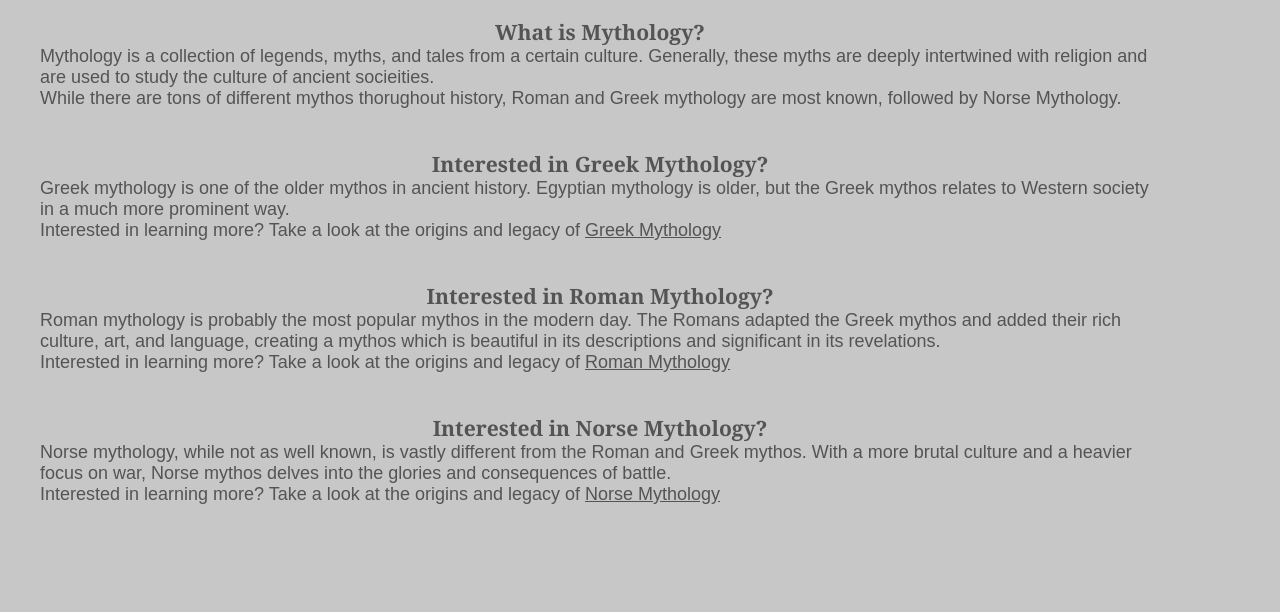
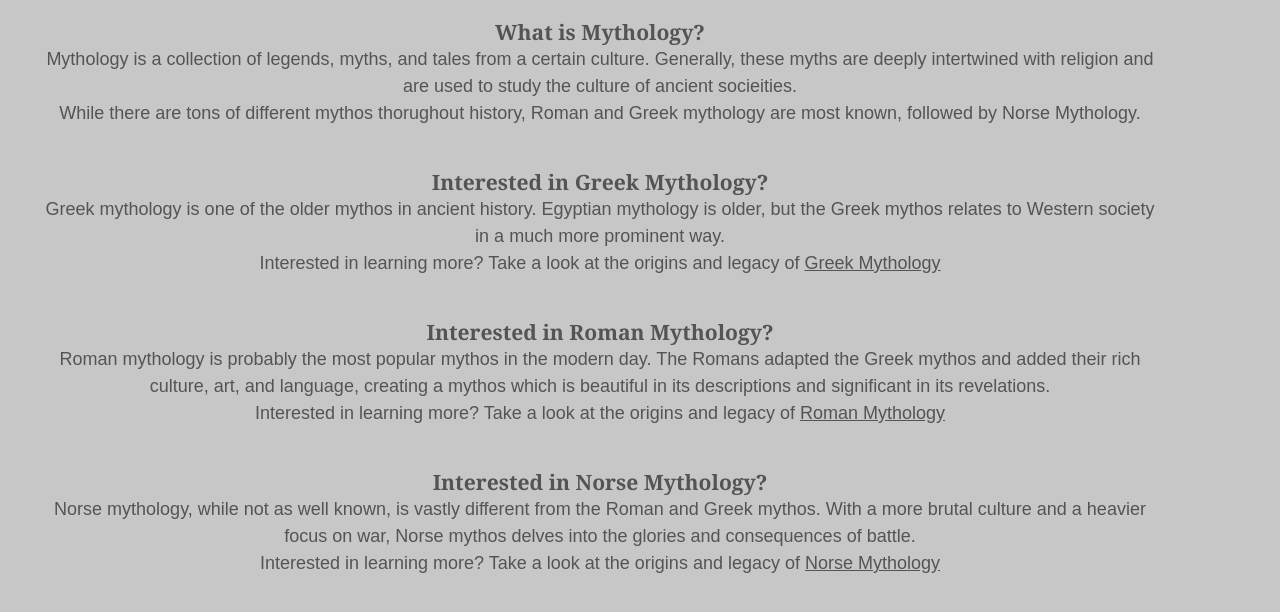
Before and after one commit to jdmar3-comp426/a01-wyn1116, a website: page index.html in a window 1280 px wide. Shown: the part 246-858 px from the top of the page. Drawn offline with Linux system fonts and the light colour scheme.

Commit message:
Included a hierarchical selector per specifications

```diff
--- a/styles.css
+++ b/styles.css
@@ -75,6 +75,11 @@ a:hover {
     font-family: Georgia, 'Times New Roman', Times, serif
 }
 
+.header-container p {
+    line-height: 150%;
+    text-align: center;
+}
+
 #greek-link, #roman-link, #norse-link {
     color: #545454;
     text-decoration: underline;
```
